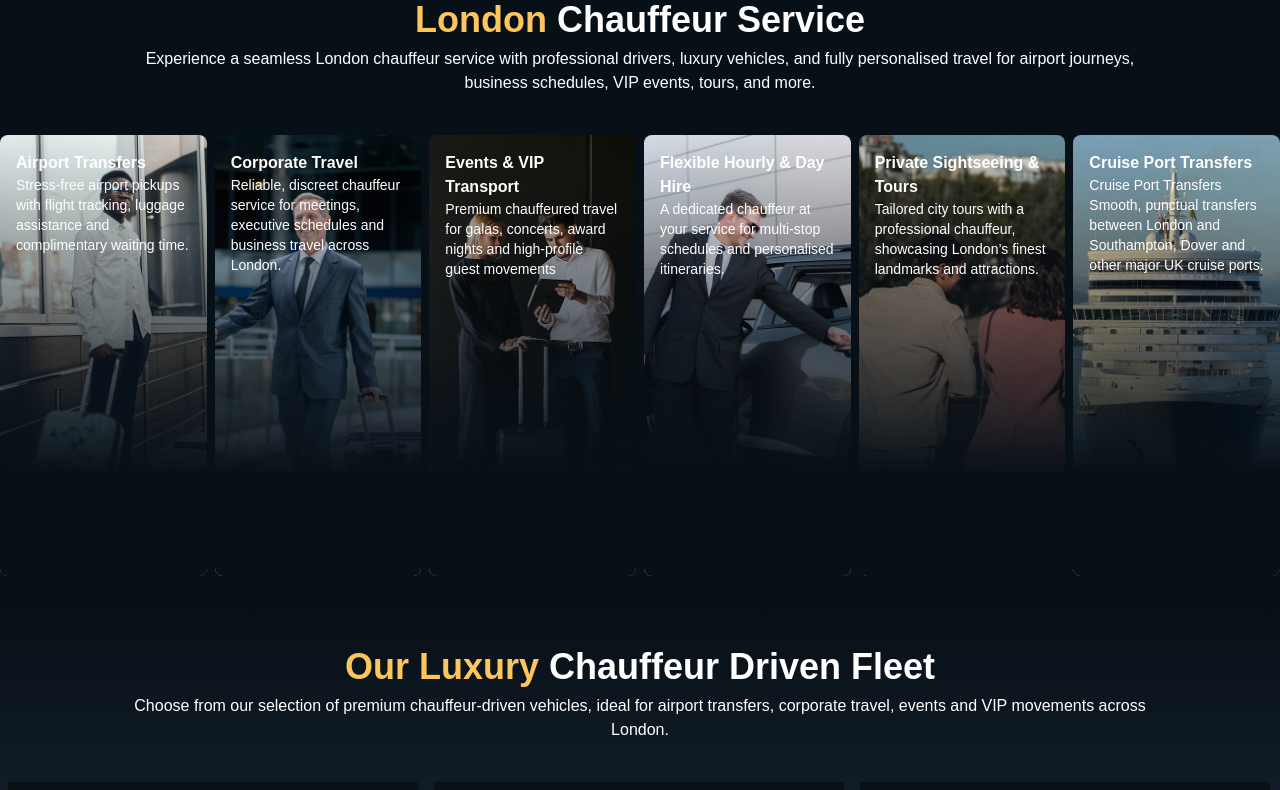
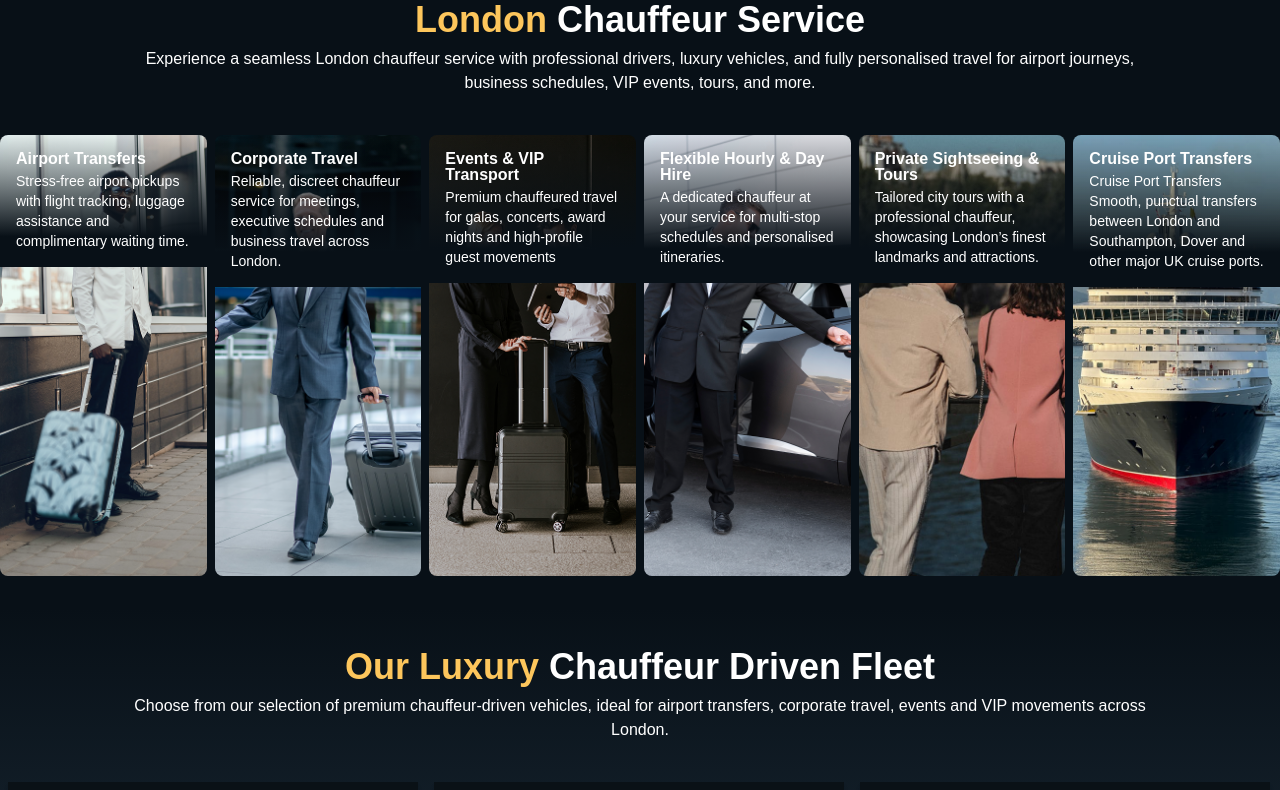
Before and after one commit to vishalmandal01/roldrive, a Next.js app: page / in a window 1280 px wide. Shown: the part 1900-2690 px from the top of the page. Built offline with nearby package versions, Linux system fonts and the light colour scheme.

Commit message:
fix image

```diff
--- a/src/Components/hover-images.tsx
+++ b/src/Components/hover-images.tsx
@@ -48,31 +48,28 @@ export default function HoverImages() {
             key={index}
             className="relative w-[220px] h-[448px] group overflow-hidden rounded-lg"
           >
+            {/* Text overlay */}
+            <div
+              className="absolute z-[5] h-[448px ]  p-4 flex flex-col justify-end group-hover:bottom-0 bottom-[-215px] transition-all duration-500 ease-out pt-[85%]  "
+              style={{
+                background:
+                  "linear-gradient(180deg, rgba(8, 16, 23, 0) 0%, #081017 76.92%)",
+              }}
+            >
+              <h3 className="text-[20px] font-bold leading-[1.0]">
+                {item.title}
+              </h3>
+              <p className="text-sm h-[200px] mt-1">{item.disciption}</p>
+            </div>
             {/* Image */}
+
             <Image
               src={item.image}
               alt={item.title}
               width={220}
               height={448}
-              className="w-[220px] h-full object-cover transition-transform duration-500 ease-in-out group-hover:scale-110"
+              className="w-[220px] h-full object-cover transition-transform duration-500 ease-in-out group-hover:scale-105"
             />
-
-            {/* Text overlay */}
-            {/* <div className="absolute inset-0 flex flex-col justify-end bg-gradient-to-t from-black/70 via-black/40 to-transparent  translate-y-[100px]  group-hover:translate-y-0 transition-all duration-500 ease-out p-4 text-white">
-              <h3 className="text-[20px] font-bold">{item.title}</h3>
-              <p className="text-sm">{item.disciption}</p>
-            </div> */}
-
-            <div
-              className="absolute inset-0  p-4 flex flex-col justify-end group-hover:translate-y-0 translate-y-[220px] transition-all duration-500 ease-out "
-              style={{
-                background:
-                  "linear-gradient(180deg, rgba(8, 16, 23, 0) 0%, #081017 76.92%)",
-              }}
-            >
-              <h3 className="text-[20px] font-bold">{item.title}</h3>
-              <p className="text-sm h-[200px] ">{item.disciption}</p>
-            </div>
           </div>
         );
       })}
--- a/src/app/_components/our-luxury-crousel.tsx
+++ b/src/app/_components/our-luxury-crousel.tsx
@@ -42,7 +42,7 @@ export default function OurLuxuryCarousel() {
       hours_pay: "220",
       round_trip: "255",
       fee: carFee,
-      img: "/Images/Car.png",
+      img: "/images/Car.png",
     },
     {
       title: "Range Rover Vogue",
@@ -51,7 +51,7 @@ export default function OurLuxuryCarousel() {
       hours_pay: "250",
       round_trip: "255",
       fee: carFee,
-      img: "/Images/Car.png",
+      img: "/images/Car.png",
     },
     {
       title: "BMW 7 Series",
@@ -60,7 +60,7 @@ export default function OurLuxuryCarousel() {
       hours_pay: "220",
       round_trip: "255",
       fee: carFee,
-      img: "/Images/Car.png",
+      img: "/images/Car.png",
     },
     {
       title: "Rolls Royce Ghost",
@@ -69,7 +69,7 @@ export default function OurLuxuryCarousel() {
       hours_pay: "220",
       round_trip: "255",
       fee: carFee,
-      img: "/Images/Car.png",
+      img: "/images/Car.png",
     },
     {
       title: "Bentley Flying Spur",
@@ -78,7 +78,7 @@ export default function OurLuxuryCarousel() {
       hours_pay: "220",
       round_trip: "200",
       fee: carFee,
-      img: "/Images/Car.png",
+      img: "/images/Car.png",
     },
   ];
 
--- a/src/app/page.tsx
+++ b/src/app/page.tsx
@@ -371,14 +371,14 @@ const ApplicationSetup = () => {
             </div>
             <div className="flex items-center gap-3 md:flex-row flex-col">
               <Image
-                src="/Images/google-play-store.png"
+                src="/images/google-play-store.png"
                 alt="google"
                 width={1920}
                 height={1080}
                 className=" md:h-[40px] md:w-[150px]   "
               />
               <Image
-                src="/Images/apple store.png"
+                src="/images/apple store.png"
                 alt="google"
                 width={1920}
                 height={1080}
@@ -387,7 +387,7 @@ const ApplicationSetup = () => {
             </div>
           </div>
           <Image
-            src={"/Images/mobile.png"}
+            src={"/images/mobile.png"}
             alt="mobile"
             width={1920}
             height={1080}
```
